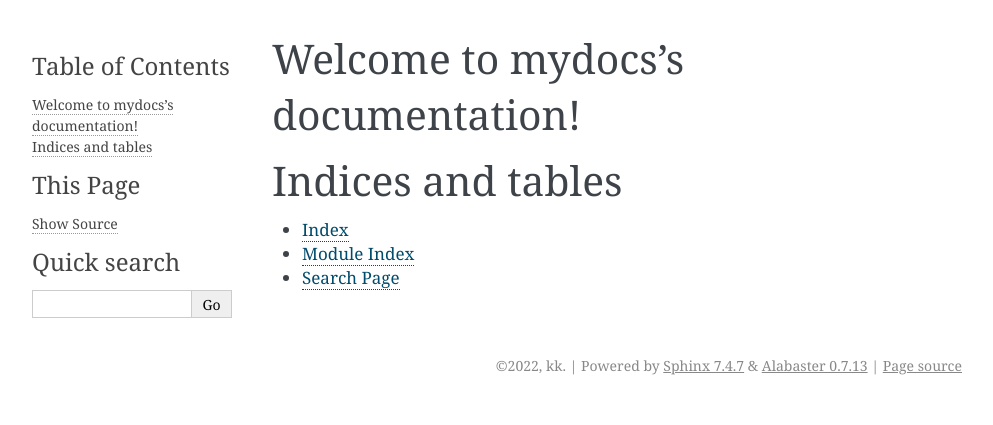
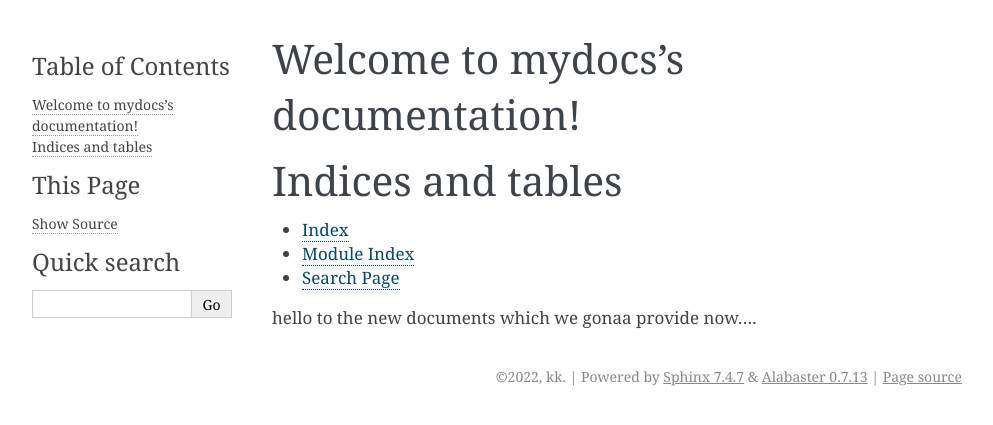
Before and after one commit to kkanhaiyaopandeyy/kkanhaiyaopandeyy, a Sphinx documentation site: the page built from docs/source/index.rst, in a window 1280 px wide. Shown: the top 425 px of the page, without its empty margins (148-1141 px from the left). Built offline with Sphinx 7.4.7, drawn with Linux system fonts in a browser that asks for light colours.

Commit message:
Update index.rst

```diff
--- a/docs/source/index.rst
+++ b/docs/source/index.rst
@@ -18,3 +18,4 @@ Indices and tables
 * :ref:`genindex`
 * :ref:`modindex`
 * :ref:`search`
+hello to the new documents which we gonaa provide now....
```
